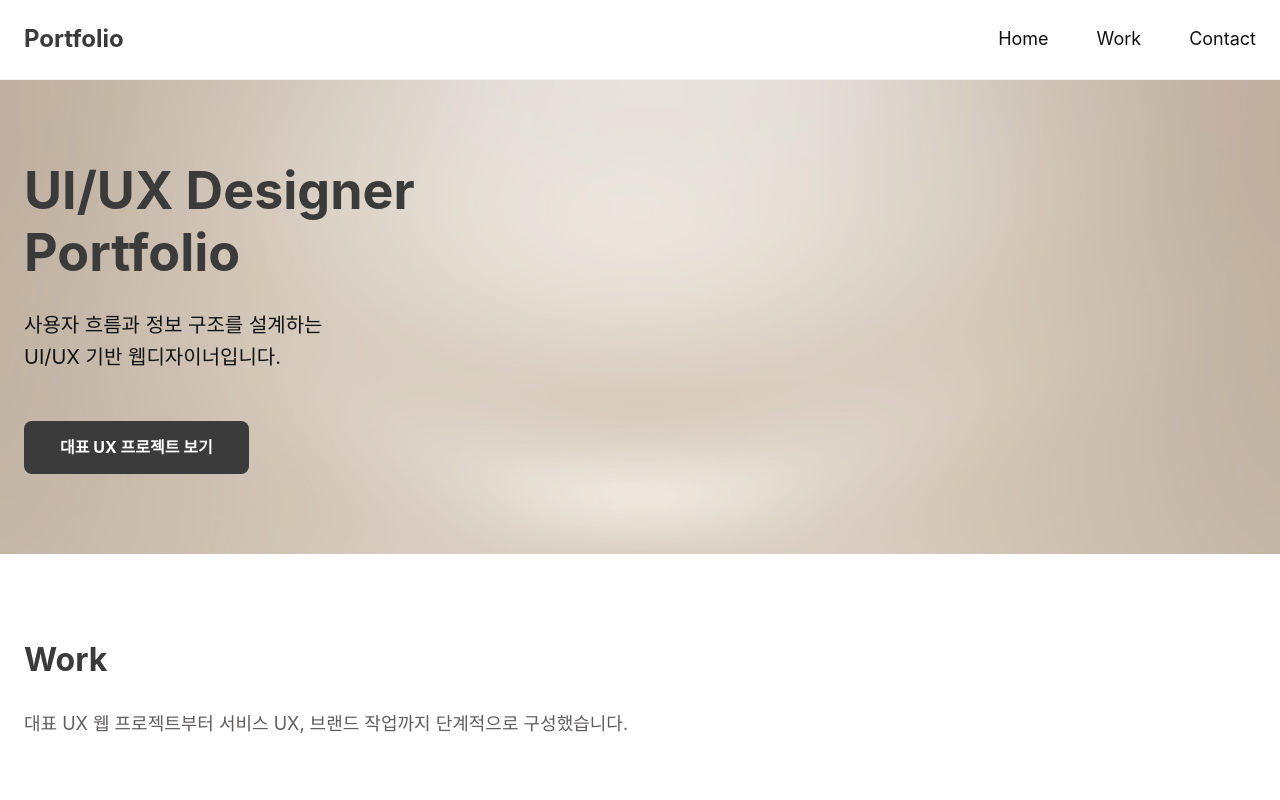
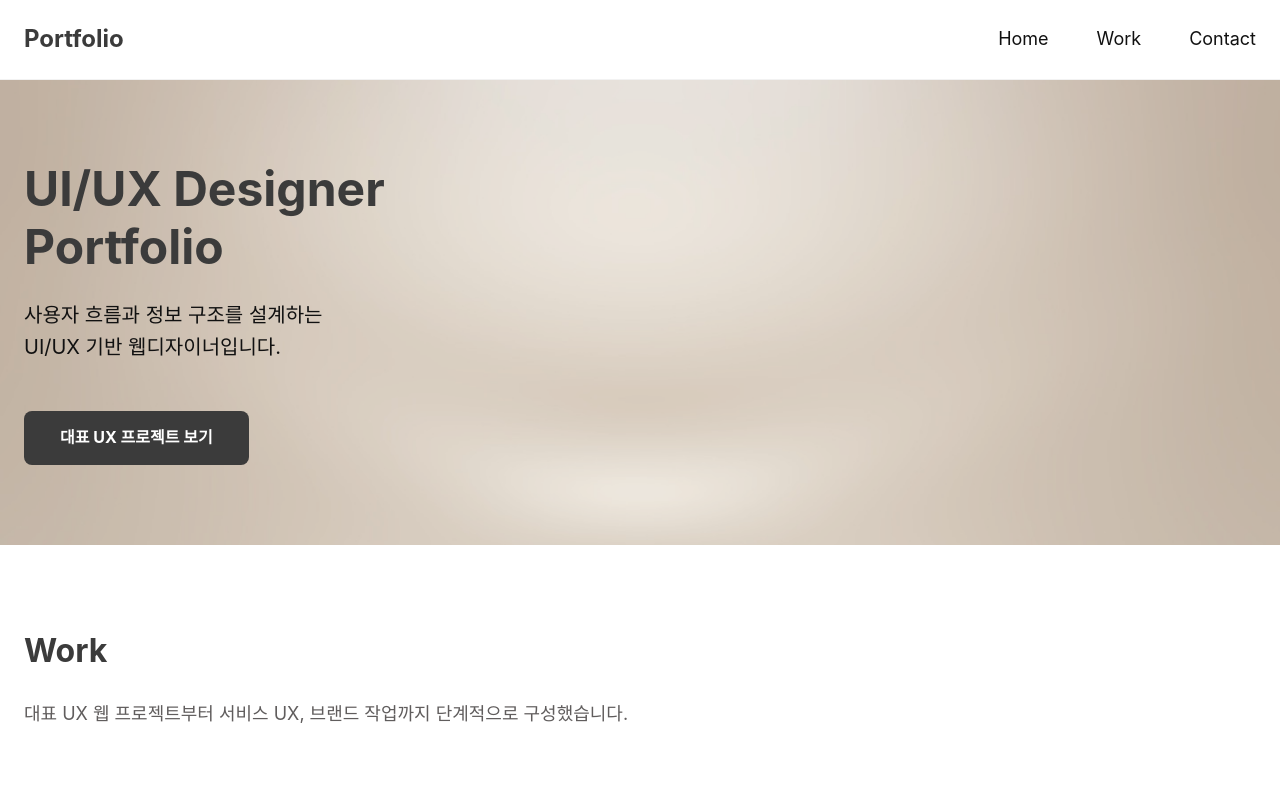
Before and after one commit to kjh-gif/portfolio_J, a plain HTML site: page index.html in a window 1280 px wide. Shown: the top 800 px of the page. Drawn offline with nearby package versions, Linux system fonts and the light colour scheme; no server answers; a web font is replaced by a local one.

Commit message:
CSS 파일 업데이트
🤖 Generated with [Claude Code](https://claude.com/claude-code)

Co-Authored-By: Claude Sonnet 4.5 <noreply@anthropic.com>

```diff
--- a/css/style.css
+++ b/css/style.css
@@ -212,7 +212,7 @@ section {
 }
 
 .hero-section h1 {
-  font-size: 52px;
+  font-size: 48px;
   font-weight: var(--font-weight-bold);
   color: var(--color-point);
   margin-bottom: var(--spacing-md);
```
